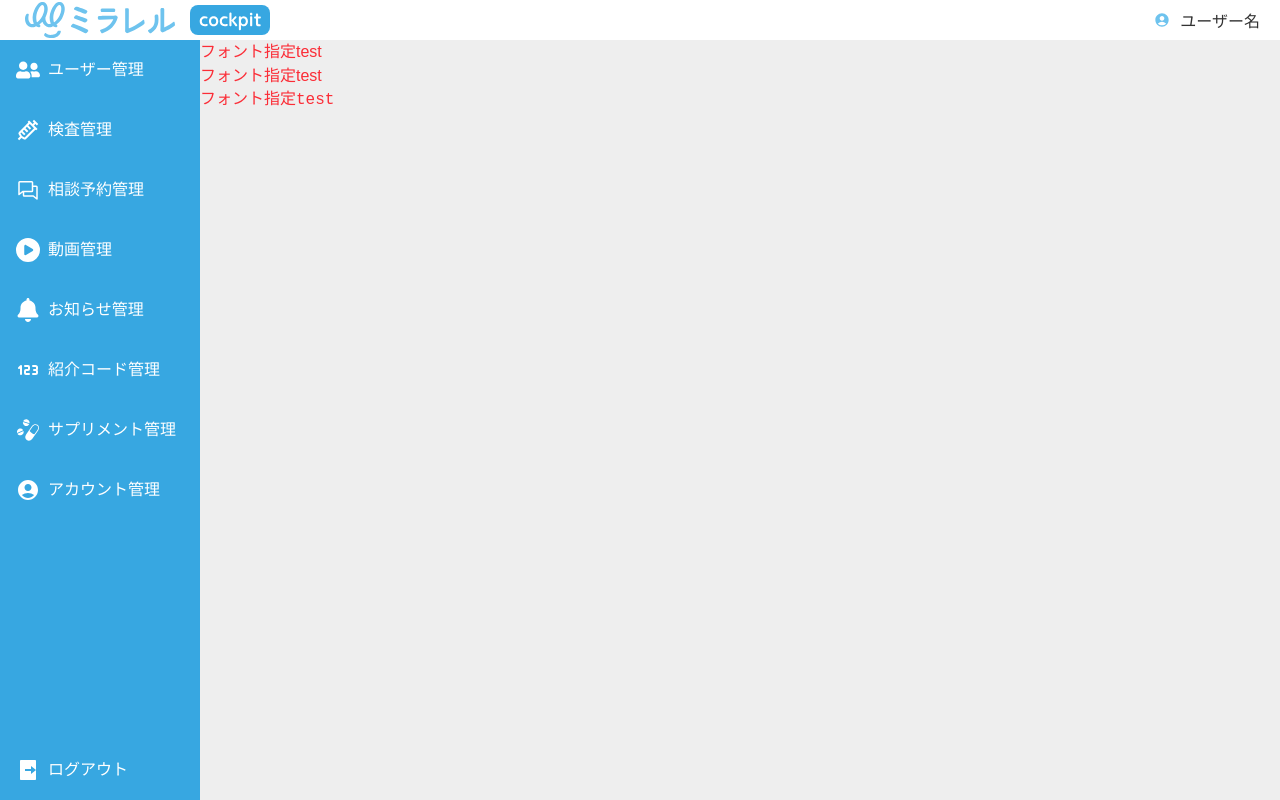
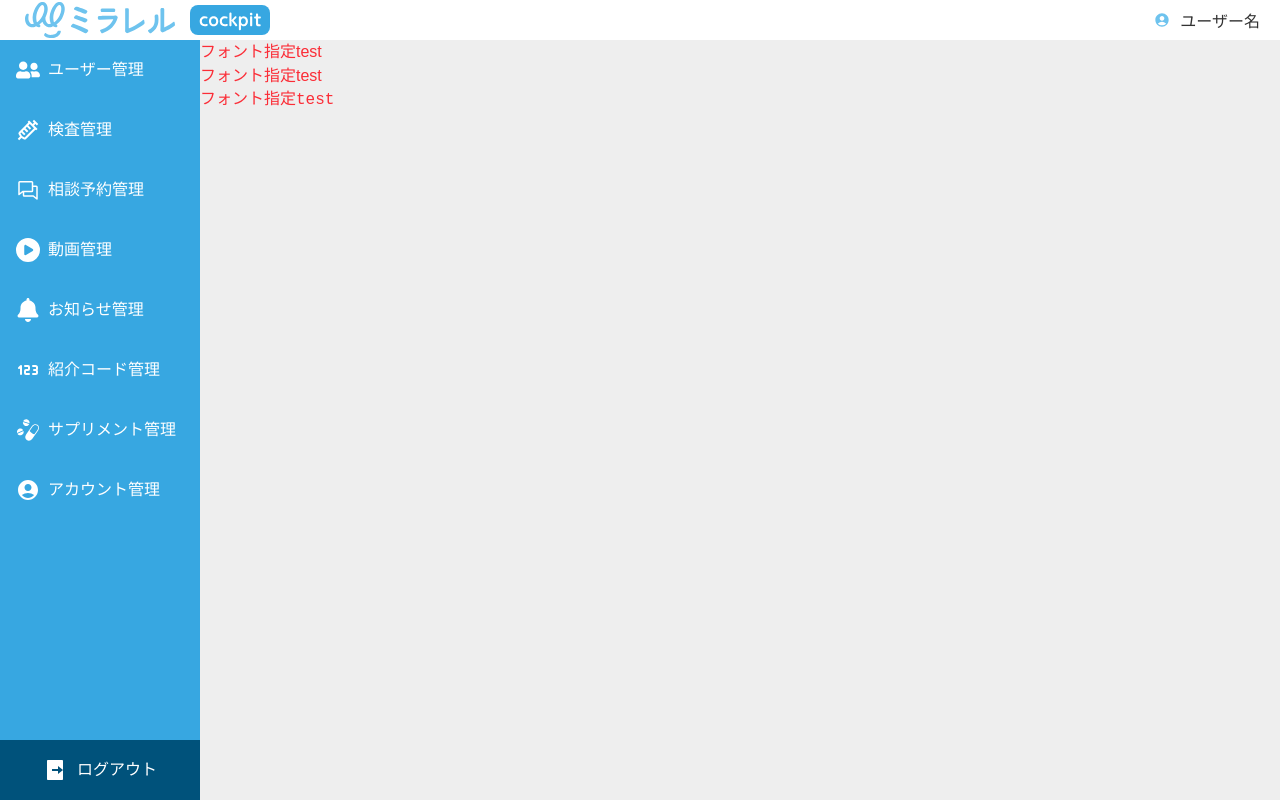
Before and after one commit to ymtakt/nextjs_sample, a Next.js app: page / in a window 1280 px wide. Built offline with nearby package versions, Linux system fonts and the light colour scheme.

Commit message:
fix:ログアウトボタンのカラー修正

```diff
--- a/src/components/general/Sidebar/index.tsx
+++ b/src/components/general/Sidebar/index.tsx
@@ -98,7 +98,7 @@ export default function Navigation(props: Props) {
       <div>
         <button
           onClick={() => setShowLogoutModal(true)}
-          className="flex w-full items-center space-x-2 px-4 h-15 hover:bg-cp-sky-blue"
+          className="flex w-full justify-center items-center space-x-2.5 h-15 bg-cp-deep-blue cursor-pointer"
         >
           <RiLogoutBoxRFill className="size-6" />
           <span>ログアウト</span>
```
